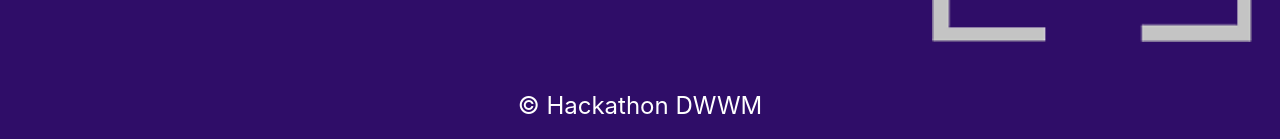
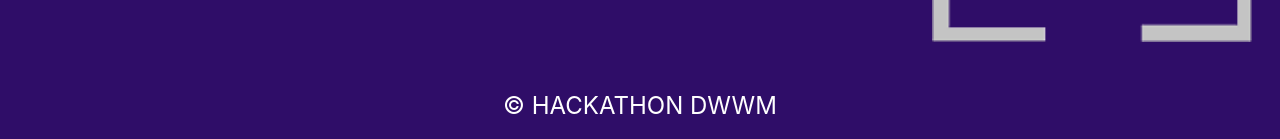
Before and after one commit to TraoreHamza/DWWM_D_H_S_W, a React (Vite) app in the folder hackathon/: page /detection in a window 1280 px wide. Shown: the part 658-797 px from the top of the page. Built offline with nearby package versions, Linux system fonts and the light colour scheme.

Commit message:
Correction de la casse dans le texte de copyright du composant Footer.

```diff
--- a/hackathon/src/components/Footer/Footer.jsx
+++ b/hackathon/src/components/Footer/Footer.jsx
@@ -24,7 +24,7 @@ const Footer = () => {
                     <img src="/img/qrc.png" alt="" className="w-80" />
                 </div>
             </div>
-            <p className="text-center text-white py-5 text-2xl"> &copy; Hackathon DWWM</p>
+            <p className="text-center text-white py-5 text-2xl"> &copy; HACKATHON DWWM</p>
             </footer>
         </div>
     );
```
